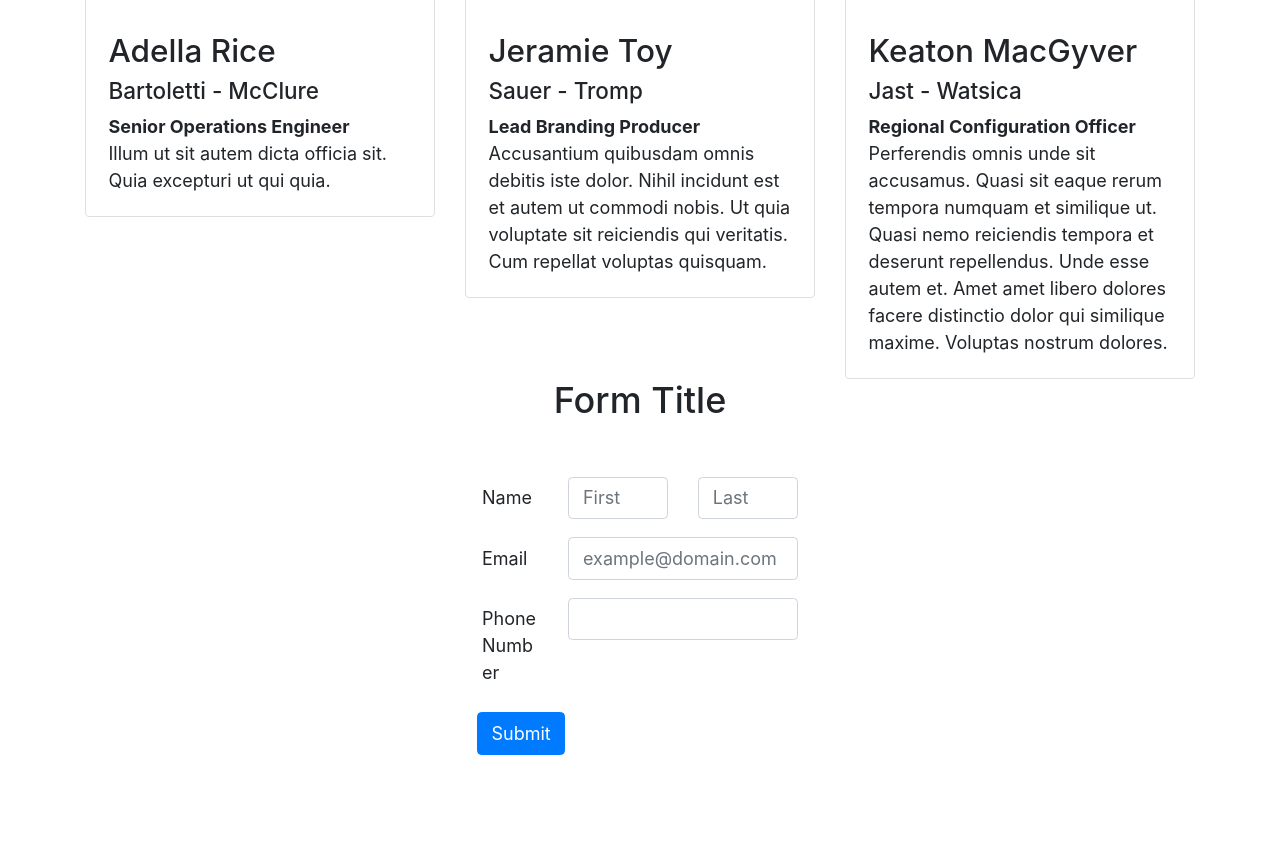
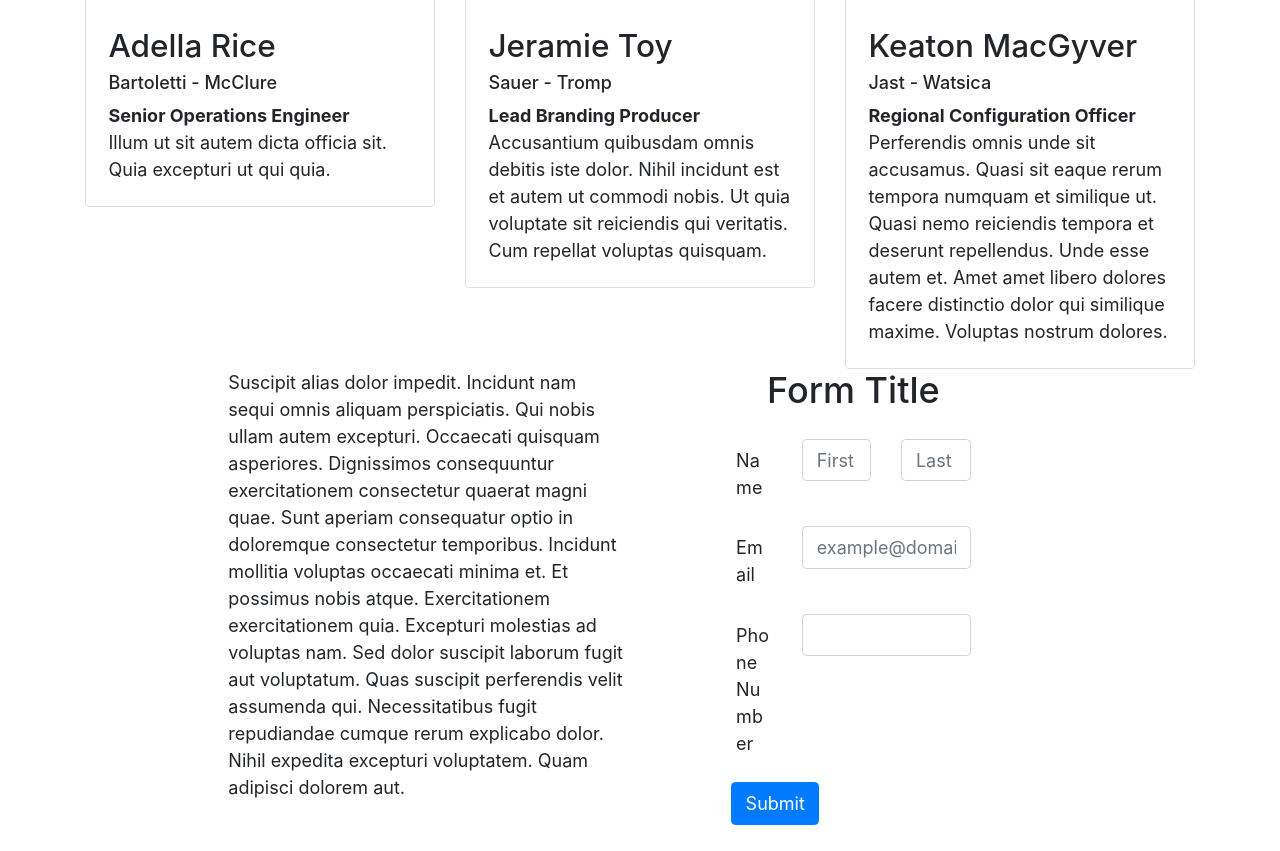
Before and after one commit to archacon/bordcybsum, a Gatsby site: page / in a window 1280 px wide. Shown: the part 1416-2267 px from the top of the page. Before the commit the page ends 2225 px from the top, so only its background shows below. Built offline with nearby package versions, Linux system fonts and the light colour scheme; Gatsby itself is replaced by a stand-in of ours.

Commit message:
clean up some grid issues

```diff
--- a/src/components/event-details-bar.js
+++ b/src/components/event-details-bar.js
@@ -1,5 +1,6 @@
 import React, { Component } from 'react'
-import { Col, Button, Form, FormGroup, Label, Input } from 'reactstrap'
+import { Col, Row, Button, Form, FormGroup, Label, Input } from 'reactstrap'
+import faker from 'faker'
 
 import RegistrationForm from './registration-form'
 
@@ -7,8 +8,15 @@ class EventDetailsBar extends Component {
   render () {
     return (
       <div className='col-8 mx-auto'>
-        <h2 className='text-center mb-4'>Form Title</h2>
-        <RegistrationForm />
+        <Row>
+          <Col>
+            <p>{faker.lorem.paragraphs()}</p>
+          </Col>
+          <Col lg='6' sm='12'>
+            <h2 className='text-center mb-4'>Form Title</h2>
+            <RegistrationForm />
+          </Col>
+        </Row>
       </div>
     )
   }
--- a/src/components/registration-form.js
+++ b/src/components/registration-form.js
@@ -4,22 +4,17 @@ import { Col, Button, Form, FormGroup, Label, Input } from 'reactstrap'
 class RegistrationForm extends Component {
   render () {
     return (
-      <div className='col-8 mx-auto'>
-        <Form
-          id='registrationform'
-          className='my-5 mx-auto col-auto'
-          action=''
-          method='POST'
-        >
+      <div className='col-12'>
+        <Form id='registrationform' className='' action='' method='POST'>
           <FormGroup row>
             <Label
-              for='FirstName'
+              for='firstName'
               sm={{ size: 2, offset: 2 }}
               textAlign='right'
             >
               Name
             </Label>
-            <Col sm={{ size: 3 }}>
+            <Col sm={3}>
               <Input
                 type='text'
                 name='firstName'
--- a/src/components/site-footer.js
+++ b/src/components/site-footer.js
@@ -8,6 +8,9 @@ class SiteFooter extends Component {
         <Navbar color='dark' dark>
           <Container>
             <NavbarBrand>Footer</NavbarBrand>
+            <p style={{ color: 'white' }}>
+              <i class='fa fa-linkedin-in' />
+            </p>
           </Container>
         </Navbar>
       </div>
--- a/src/components/speaker-card.js
+++ b/src/components/speaker-card.js
@@ -18,7 +18,7 @@ export default props => {
             <h3>{props.name}</h3>
           </CardTitle>
           <CardSubtitle>
-            <h5>{props.company}</h5>
+            <h6>{props.company}</h6>
             <b>{props.title}</b>
           </CardSubtitle>
           <CardText>{props.blurb}</CardText>
```
